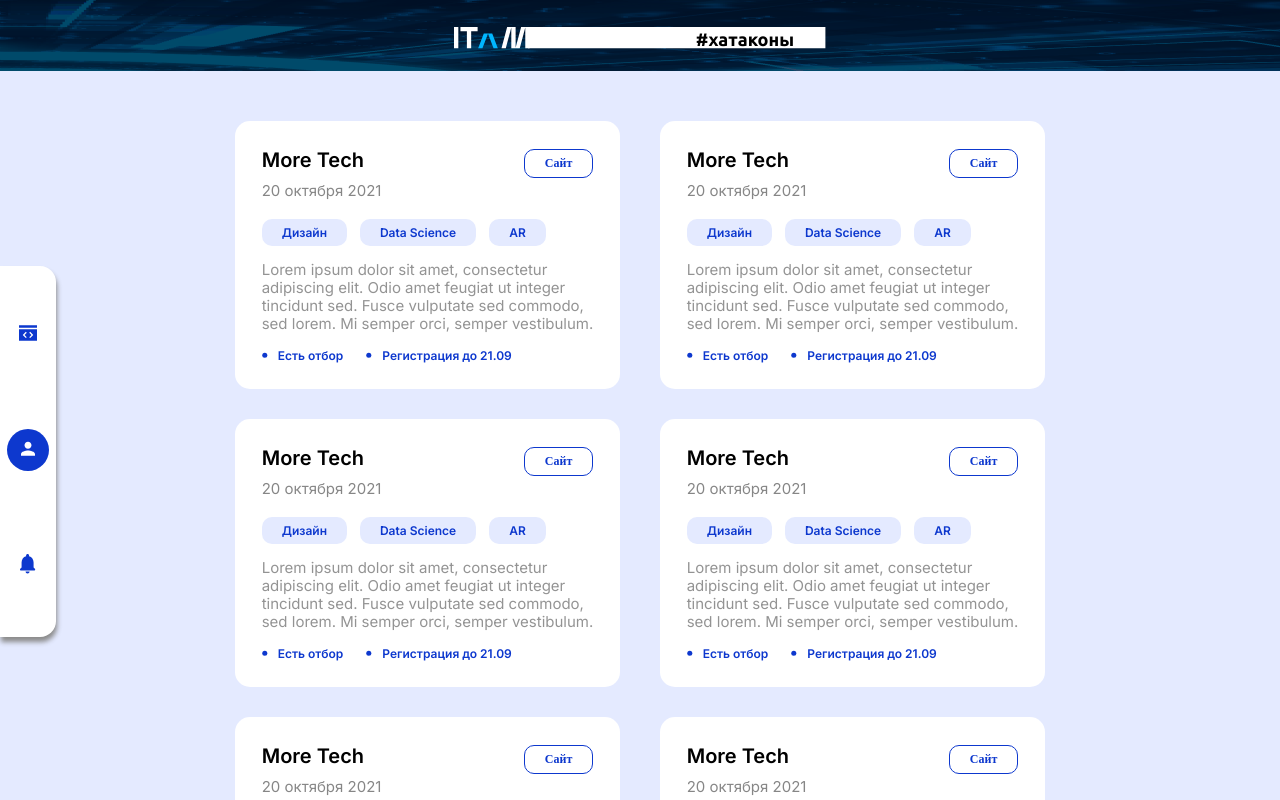
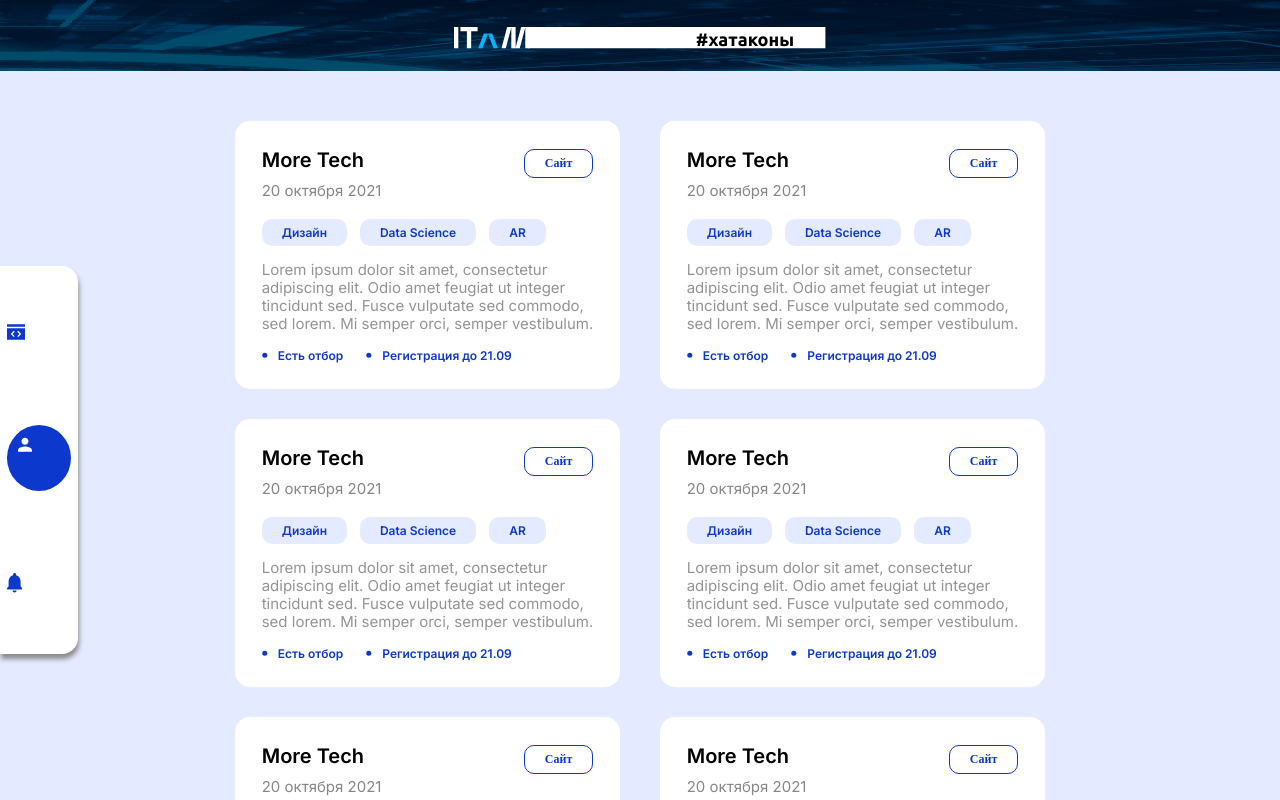
Before and after one commit to yaroslavbabii2023/react-vite, a React (Vite) app: page / in a window 1280 px wide. Shown: the top 800 px of the page. Built offline with nearby package versions, Linux system fonts and the light colour scheme.

Commit message:
add Link from button

```diff
--- a/src/components/SideBar/SideBar.jsx
+++ b/src/components/SideBar/SideBar.jsx
@@ -3,39 +3,26 @@
 import iconMiddle from "../../assets/icons/profile.svg";
 import iconButton from "../../assets/icons/notifications.svg";
 
-import {useNavigate} from "react-router-dom";
+import {Link} from "react-router-dom";
 
 const SideBar = () => {
-  const navigate = useNavigate();
-
-  const mainClick = () => {
-    navigate("/");
-  }
-
-  const profileClick = () => {
-    navigate("/profile");
-  }
-
-  const messageClick = () => {
-    navigate("/message");
-  }
 
   return (
     <aside>
       <div className={s.container}>
         <div className={s.wrapper}>
-          <button onClick={mainClick} className={s.button}>
+          <Link to='/' className={s.button}>
             {" "}
             <img src={iconTop} alt="icon" />
-          </button>
-          <button onClick={profileClick} className={s.middleButton}>
+          </Link>
+          <Link to='/profile' className={s.middleButton}>
             {" "}
             <img src={iconMiddle} alt="icon" />
-          </button>
-          <button onClick={messageClick} className={s.button}>
+          </Link>
+          <Link to='/message' className={s.button}>
             {" "}
             <img src={iconButton} alt="icon" />
-          </button>
+          </Link>
         </div>
       </div>
     </aside>
```
